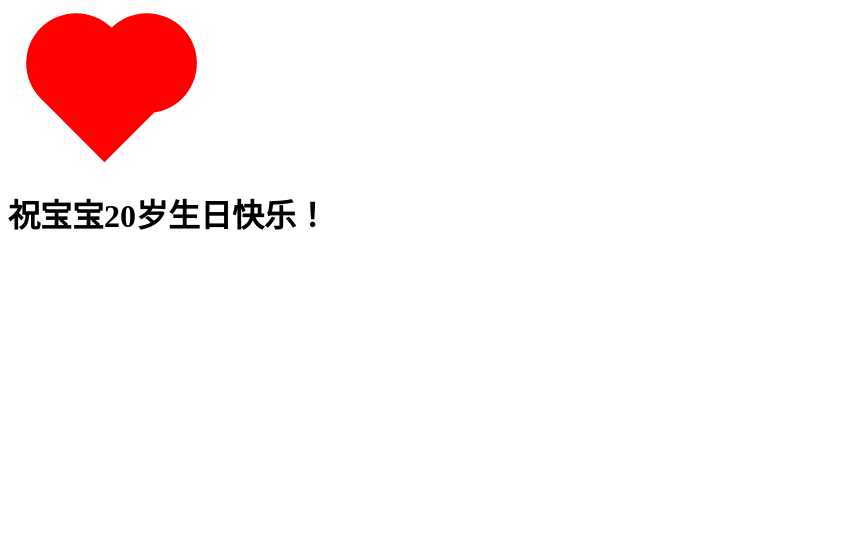
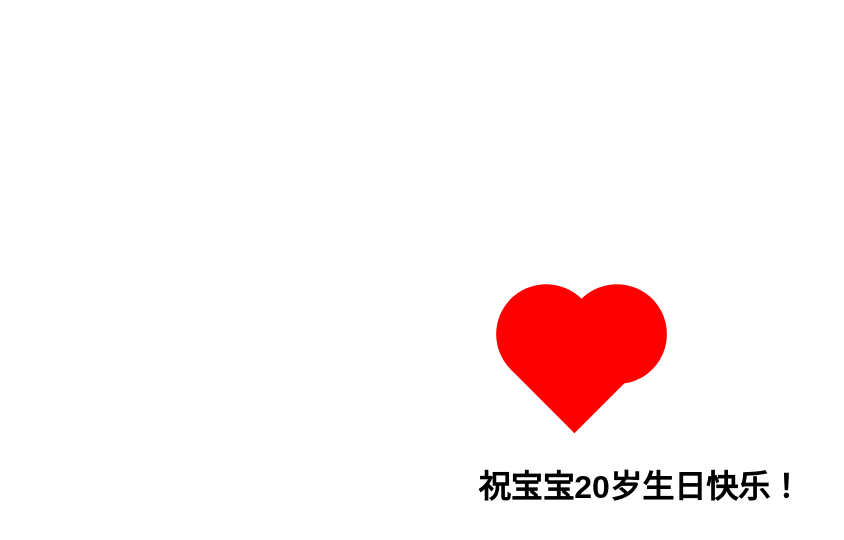
Before and after one commit to happy-birthday-dan/happy-birthday-dan.github.io, a plain HTML site: page birthday.html in a window 1280 px wide. Shown: the whole page, without its empty margins (0-844 px from the left). Drawn offline with Linux system fonts and the light colour scheme.

Commit message:
Update birthday.html

```diff
--- a/birthday.html
+++ b/birthday.html
@@ -5,6 +5,15 @@
 <meta name="viewport" content="width=device-width, initial-scale=1.0">
 <title>Birthday Greeting</title>
 <style>
+  body, html {
+    height: 100%; /* 确保父元素高度足够 */
+    margin: 0;
+    padding: 0;
+    display: flex;
+    justify-content: center;
+    align-items: center;
+    font-family: Arial, sans-serif; /* 设置字体 */
+  }
   .heart {
     width: 100px;
     height: 90px;
@@ -31,7 +40,9 @@
 </style>
 </head>
 <body>
+<div class="center">
   <div class="heart"></div>
   <h1>祝宝宝20岁生日快乐！</h1>
+</div>
 </body>
 </html>
```
Lines whose indentation alone changed are shown as unchanged.
